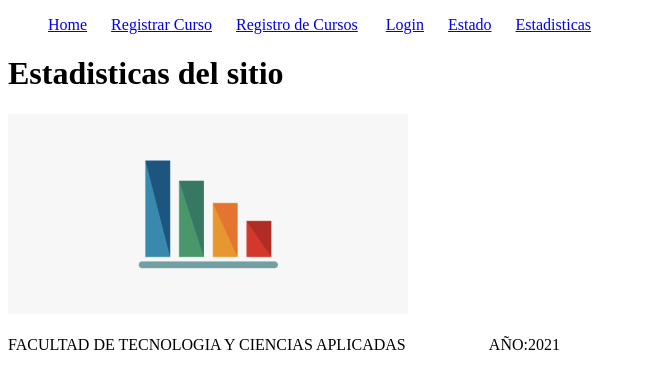
After one commit to luisgm21/2021TP3Progra3, a Python web app: template TP1/templates/estadisticas.html in a window 1280 px wide. The commit adds this page. Shown: the top 389 px of the page, without its empty margins (0-646 px from the left). Run offline with Jinja, Linux system fonts and the light colour scheme; the template is opened without the code that fills it, so the values that code supplies are empty.

Commit message:
Agregue Estadisticas, movi a los archivos a templates

```diff
--- a/TP1/curso.html
+++ b/TP1/templates/curso.html
@@ -18,7 +18,9 @@
                 <li><a href="./homepage.html">Home</a></li>&nbsp;&nbsp;&nbsp;&nbsp;&nbsp;
                 <li><a href="./formcrearcurso.html">Registrar Curso</a></li>&nbsp;&nbsp;&nbsp;&nbsp;&nbsp;
                 <li><a href="./tablaCursos.html">Registro de Cursos</a></li> &nbsp;&nbsp;&nbsp;&nbsp;&nbsp;
-                <li><a href="./login.html">Login</a></li>
+                <li><a href="./login.html">Login</a></li>&nbsp;&nbsp;&nbsp;&nbsp;&nbsp;
+                <li><a href="./estadocurso.html">Estado</a></li>&nbsp;&nbsp;&nbsp;&nbsp;&nbsp;
+                <li><a href="./estadisticas.html">Estadisticas</a></li>
             </ul>
         </div>
     </nav>
--- /dev/null
+++ b/TP1/templates/estadisticas.html
@@ -0,0 +1,33 @@
+<!DOCTYPE html>
+<html lang="es">
+<head>
+    <meta charset="UTF-8">
+    <meta http-equiv="X-UA-Compatible" content="IE=edge">
+    <meta name="viewport" content="width=device-width, initial-scale=1.0">
+    <title>Estadisticas</title>
+    <style>
+        nav li{
+            display: inline;
+        }
+    </style>
+</head>
+<body>
+    <nav>
+        <div>
+            <ul>
+                <li><a href="./homepage.html">Home</a></li>&nbsp;&nbsp;&nbsp;&nbsp;&nbsp;
+                <li><a href="./formcrearcurso.html">Registrar Curso</a></li>&nbsp;&nbsp;&nbsp;&nbsp;&nbsp;
+                <li><a href="./tablaCursos.html">Registro de Cursos</a></li> &nbsp;&nbsp;&nbsp;&nbsp;&nbsp;
+                <li><a href="./login.html">Login</a></li>&nbsp;&nbsp;&nbsp;&nbsp;&nbsp;
+                <li><a href="./estadocurso.html">Estado</a></li>&nbsp;&nbsp;&nbsp;&nbsp;&nbsp;
+                <li><a href="./estadisticas.html">Estadisticas</a></li>
+            </ul>
+        </div>
+    </nav>
+    <h1>Estadisticas del sitio</h1>
+    <img src="../public/images.jpg" alt="Estadisticas" height="200" width="400"><br><br>
+    <div>
+        <footer>     FACULTAD DE TECNOLOGIA Y CIENCIAS APLICADAS &nbsp;&nbsp;&nbsp;&nbsp;&nbsp;&nbsp;&nbsp;&nbsp;&nbsp;&nbsp;&nbsp;&nbsp;&nbsp;&nbsp;&nbsp;&nbsp;&nbsp;&nbsp;&nbsp;  AÑO:2021       </footer>
+    </div>
+</body>
+</html>
--- a/TP1/estadocurso.html
+++ b/TP1/templates/estadocurso.html
@@ -24,7 +24,9 @@
                 <li><a href="./homepage.html">Home</a></li>&nbsp;&nbsp;&nbsp;&nbsp;&nbsp;
                 <li><a href="./formcrearcurso.html">Registrar Curso</a></li>&nbsp;&nbsp;&nbsp;&nbsp;&nbsp;
                 <li><a href="./tablaCursos.html">Registro de Cursos</a></li> &nbsp;&nbsp;&nbsp;&nbsp;&nbsp;
-                <li><a href="./login.html">Login</a></li>
+                <li><a href="./login.html">Login</a></li>&nbsp;&nbsp;&nbsp;&nbsp;&nbsp;
+                <li><a href="./estadocurso.html">Estado</a></li>&nbsp;&nbsp;&nbsp;&nbsp;&nbsp;
+                <li><a href="./estadisticas.html">Estadisticas</a></li>
             </ul>
         </div>
     </nav>
--- a/TP1/formcrearcurso.html
+++ b/TP1/templates/formcrearcurso.html
@@ -22,7 +22,9 @@
                 <li><a href="./homepage.html">Home</a></li>&nbsp;&nbsp;&nbsp;&nbsp;&nbsp;
                 <li><a href="./formcrearcurso.html">Registrar Curso</a></li>&nbsp;&nbsp;&nbsp;&nbsp;&nbsp;
                 <li><a href="./tablaCursos.html">Registro de Cursos</a></li> &nbsp;&nbsp;&nbsp;&nbsp;&nbsp;
-                <li><a href="./login.html">Login</a></li>
+                <li><a href="./login.html">Login</a></li>&nbsp;&nbsp;&nbsp;&nbsp;&nbsp;
+                <li><a href="./estadocurso.html">Estado</a></li>&nbsp;&nbsp;&nbsp;&nbsp;&nbsp;
+                <li><a href="./estadisticas.html">Estadisticas</a></li>
             </ul>
         </div>
     </nav>
--- a/TP1/homepage.html
+++ b/TP1/templates/homepage.html
@@ -18,7 +18,9 @@
                 <li><a href="./homepage.html">Home</a></li>&nbsp;&nbsp;&nbsp;&nbsp;&nbsp;
                 <li><a href="./formcrearcurso.html">Registrar Curso</a></li>&nbsp;&nbsp;&nbsp;&nbsp;&nbsp;
                 <li><a href="./tablaCursos.html">Registro de Cursos</a></li> &nbsp;&nbsp;&nbsp;&nbsp;&nbsp;
-                <li><a href="./login.html">Login</a></li>
+                <li><a href="./login.html">Login</a></li>&nbsp;&nbsp;&nbsp;&nbsp;&nbsp;
+                <li><a href="./estadocurso.html">Estado</a></li>&nbsp;&nbsp;&nbsp;&nbsp;&nbsp;
+                <li><a href="./estadisticas.html">Estadisticas</a></li>
             </ul>
         </div>
     </nav>
--- a/TP1/login.html
+++ b/TP1/templates/login.html
@@ -21,7 +21,9 @@
                 <li><a href="./homepage.html">Home</a></li>&nbsp;&nbsp;&nbsp;&nbsp;&nbsp;
                 <li><a href="./formcrearcurso.html">Registrar Curso</a></li>&nbsp;&nbsp;&nbsp;&nbsp;&nbsp;
                 <li><a href="./tablaCursos.html">Registro de Cursos</a></li> &nbsp;&nbsp;&nbsp;&nbsp;&nbsp;
-                <li><a href="./login.html">Login</a></li>
+                <li><a href="./login.html">Login</a></li>&nbsp;&nbsp;&nbsp;&nbsp;&nbsp;
+                <li><a href="./estadocurso.html">Estado</a></li>&nbsp;&nbsp;&nbsp;&nbsp;&nbsp;
+                <li><a href="./estadisticas.html">Estadisticas</a></li>
             </ul>
         </div>
     </nav>
--- a/TP1/tablaCursos.html
+++ b/TP1/templates/tablaCursos.html
@@ -25,10 +25,12 @@
             <li><a href="./homepage.html">Home</a></li>&nbsp;&nbsp;&nbsp;&nbsp;&nbsp;
             <li><a href="./formcrearcurso.html">Registrar Curso</a></li>&nbsp;&nbsp;&nbsp;&nbsp;&nbsp;
             <li><a href="./tablaCursos.html">Registro de Cursos</a></li> &nbsp;&nbsp;&nbsp;&nbsp;&nbsp;
-            <li><a href="./login.html">Login</a></li>
+            <li><a href="./login.html">Login</a></li>&nbsp;&nbsp;&nbsp;&nbsp;&nbsp;
+            <li><a href="./estadocurso.html">Estado</a></li>&nbsp;&nbsp;&nbsp;&nbsp;&nbsp;
+            <li><a href="./estadisticas.html">Estadisticas</a></li>
         </ul>
     </div>
-  </nav>
+</nav>
   <h1>Registro de Cursos</h1>
 
   <table style="width: 100%">
```
Also changed, not shown: TP1/public/images.jpg (added), TP1/templates/inscripcion.html (renamed from TP1/inscripcion.html), TP1/templates/pago.html (renamed from TP1/pago.html).
